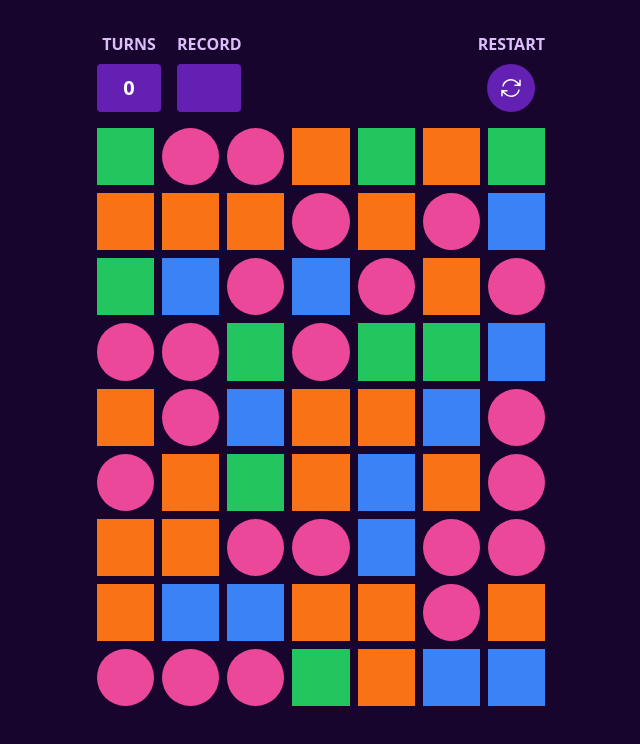
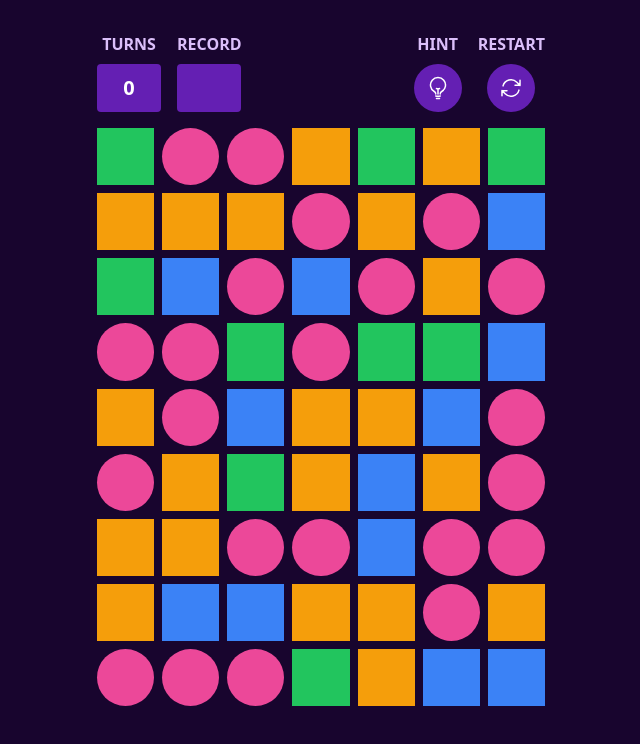
Before and after one commit to nico-bachner/nrk-former, a Next.js app: page / in a window 1280 px wide. Shown: the top 744 px of the page, without its empty margins (319-959 px from the left). Built offline with nearby package versions, Linux system fonts and the light colour scheme.

Commit message:
feat: hint

```diff
--- a/src/game.tsx
+++ b/src/game.tsx
@@ -4,7 +4,9 @@ import { useEffect, useMemo, useState } from 'react'
 
 import { cn } from '@/utils/cn'
 
+import { Hint } from './icons/Hint'
 import { Restart } from './icons/Restart'
+import { X } from './icons/X'
 import { getTileGroups } from './lib/getTileGroups'
 
 const getTileColor = (tile: string) => {
@@ -12,7 +14,7 @@ const getTileColor = (tile: string) => {
     case 'p':
       return 'bg-pink-500 rounded-full'
     case 'o':
-      return 'bg-orange-500'
+      return 'bg-amber-500'
     case 'b':
       return 'bg-blue-500'
     case 'g':
@@ -34,6 +36,7 @@ export const Game: React.FC = () => {
   const [board, setBoard] = useState(BOARD)
   const [stepCount, setStepCount] = useState(0)
   const [record, setRecord] = useState<number | undefined>(undefined)
+  const [showHint, setShowHint] = useState(false)
 
   useEffect(() => {
     const record = localStorage.getItem('record')
@@ -51,6 +54,10 @@ export const Game: React.FC = () => {
   }
 
   const tileGroups = useMemo(() => getTileGroups(board), [board])
+  const hint = useMemo(
+    () => tileGroups.sort((a, b) => b.length - a.length)[0],
+    [tileGroups],
+  )
 
   return (
     <div className="flex flex-col gap-4">
@@ -73,6 +80,20 @@ export const Game: React.FC = () => {
           </div>
         </div>
 
+        <div className="flex gap-4">
+          <div className="flex flex-col items-center gap-2">
+            <p className="font-bold uppercase text-[#DBBFFA]">Hint</p>
+
+            <button
+              onClick={() => {
+                setShowHint(!showHint)
+              }}
+              className="flex size-12 items-center justify-center rounded-full bg-[#641FB3]"
+            >
+              <Hint className="text-white" />
+            </button>
+          </div>
+
           <div className="flex flex-col items-center gap-2">
             <p className="font-bold uppercase text-[#DBBFFA]">Restart</p>
 
@@ -80,11 +101,13 @@ export const Game: React.FC = () => {
               onClick={() => {
                 setBoard(BOARD)
                 setStepCount(0)
+                setShowHint(false)
               }}
               className="flex size-12 items-center justify-center rounded-full bg-[#641FB3]"
             >
               <Restart className="text-white" />
             </button>
+          </div>
         </div>
       </div>
 
@@ -123,10 +146,15 @@ export const Game: React.FC = () => {
 
                   setBoard(newBoard)
                   setStepCount(stepCount + 1)
+                  setShowHint(false)
                 }}
                 style={{ gridRow: 9 - j, gridColumn: i + 1 }}
+                className="relative"
               >
                 <div className={cn('aspect-square', getTileColor(tile))} />
+                {showHint && hint.some(([i2, j2]) => i2 == i && j2 == j) && (
+                  <X className="absolute inset-0 h-full w-full text-red-700" />
+                )}
               </button>
             )
           }),
--- /dev/null
+++ b/src/icons/Hint.tsx
@@ -0,0 +1,25 @@
+import { cn } from '@/utils/cn'
+
+type IconProps = React.SVGProps<SVGSVGElement>
+
+export const Hint: React.FC<IconProps> = ({
+  stroke = 'currentColor',
+  className,
+  ...props
+}) => (
+  <svg
+    xmlns="http://www.w3.org/2000/svg"
+    fill="none"
+    stroke={stroke}
+    strokeWidth={1.5}
+    className={cn('size-6', className)}
+    viewBox="0 0 24 24"
+    {...props}
+  >
+    <path
+      strokeLinecap="round"
+      strokeLinejoin="round"
+      d="M12 18v-5.25m0 0a6.01 6.01 0 0 0 1.5-.189m-1.5.189a6.01 6.01 0 0 1-1.5-.189m3.75 7.478a12.06 12.06 0 0 1-4.5 0m3.75 2.383a14.406 14.406 0 0 1-3 0M14.25 18v-.192c0-.983.658-1.823 1.508-2.316a7.5 7.5 0 1 0-7.517 0c.85.493 1.509 1.333 1.509 2.316V18"
+    />
+  </svg>
+)
--- /dev/null
+++ b/src/icons/X.tsx
@@ -0,0 +1,25 @@
+import { cn } from '@/utils/cn'
+
+type IconProps = React.SVGProps<SVGSVGElement>
+
+export const X: React.FC<IconProps> = ({
+  stroke = 'currentColor',
+  className,
+  ...props
+}) => (
+  <svg
+    xmlns="http://www.w3.org/2000/svg"
+    fill="none"
+    stroke={stroke}
+    strokeWidth={1.5}
+    className={cn('size-6', className)}
+    viewBox="0 0 24 24"
+    {...props}
+  >
+    <path
+      strokeLinecap="round"
+      strokeLinejoin="round"
+      d="M4 20 L 20 4 M 4 4 L 20 20"
+    />
+  </svg>
+)
```
Lines whose indentation alone changed are shown as unchanged.
